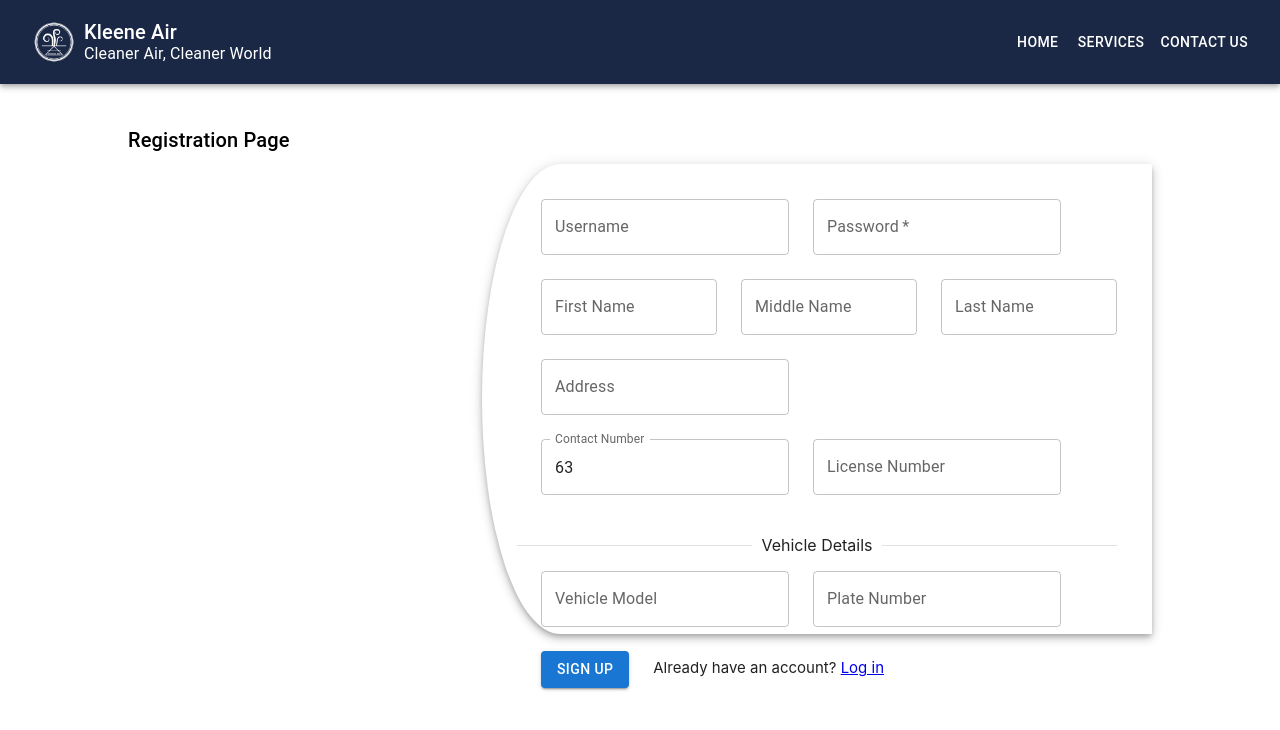
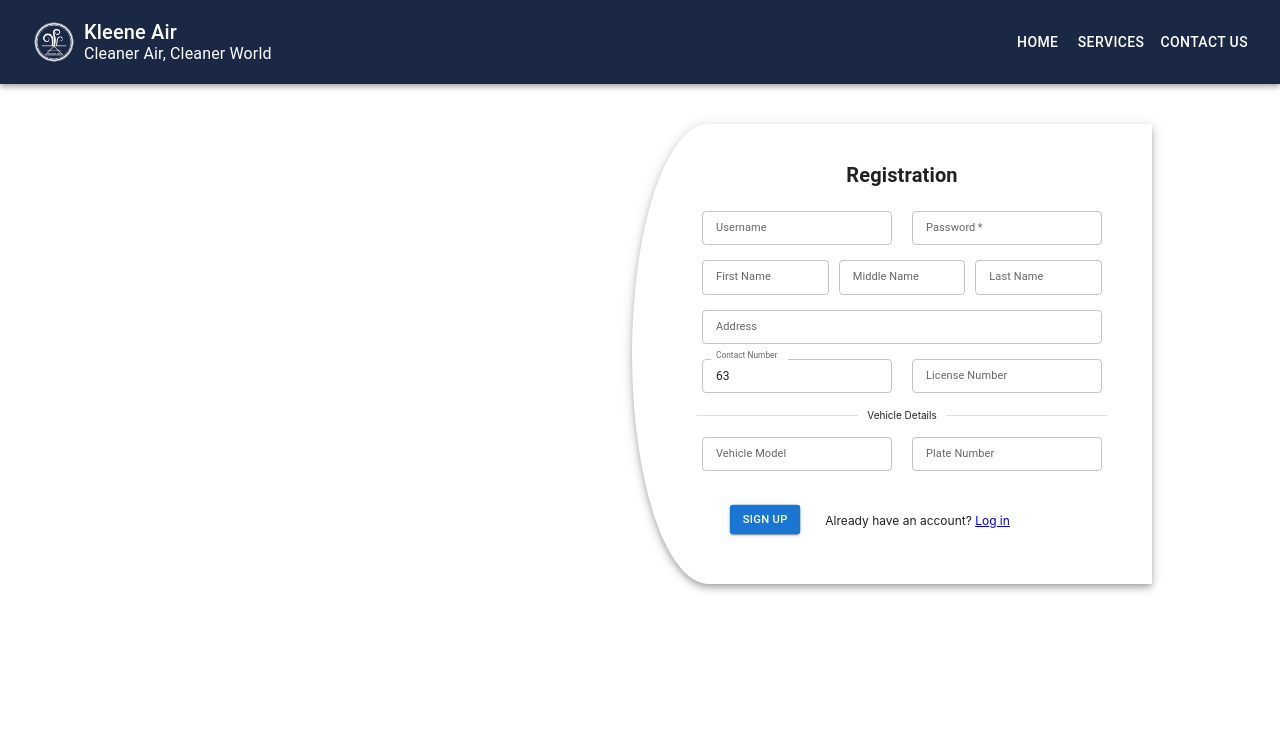
Before and after one commit to Olivein123/AppDevRepo, a React (Create React App) app in the folder Frontend/kleeneair-ui/: page /register in a window 1280 px wide. Shown: the top 730 px of the page. Built offline with nearby package versions, Linux system fonts and the light colour scheme.

Commit message:
Redesign Registration Page

```diff
--- a/Frontend/kleeneair-ui/src/App.css
+++ b/Frontend/kleeneair-ui/src/App.css
@@ -71,3 +71,12 @@
     width: min(100%-15px, 840px);
     margin-inline: auto;
 }
+
+.MuiInputLabel-root {
+  font-size: 11px !important;
+  padding-bottom: 20px !important;
+}
+
+.MuiInput-root {
+  height: 45px !important;
+}
--- a/Frontend/kleeneair-ui/src/Components/RegistrationComp/UserRegistrationComp.tsx
+++ b/Frontend/kleeneair-ui/src/Components/RegistrationComp/UserRegistrationComp.tsx
@@ -4,18 +4,6 @@ import ContentContainer from '../DashboardComp/PaperStyleContainer';
 import RegistrationInnerContext from './UserRegistrationInnerContext';
 import CSS from 'csstype';
 import { Container, Paper, Typography } from '@mui/material';
-
-
-
-const test: CSS.Properties = {
-    position:"absolute",
-    top:"50%",
-    left:"50%",
-    transform:"translate(-50%,50%)",
-    backgroundSize:"200px 200px",
-    borderRadius:"80% 20% 32% 68% / 58% 22% 78% 42%"
-
-}
 
 type ContainerProps = {
     headings: string,
@@ -27,15 +15,16 @@ function IrregularContentContainer(props:ContainerProps) {
         padding: '35px' , margin:'40px',
         borderRadius:"5rem 0rem 0em 5rem/15rem",
         float:"right",
-        height:"400px",
-        width:"600px"
+        height:"390px",
+        width:"450px"
 
     }
 
     return (
         <Container className="paperEffect" maxWidth={false}>
-            <Typography align="left" variant="h6" sx={{ mt: 5, mb: -4, ml: 5 }}>{props.headings}</Typography>
+
             <Paper elevation={5} style={paperStyle }>
+                <Typography variant="h6" sx={{ marginLeft:'20px', fontWeight:"bold"}}>{props.headings}</Typography>
                 {props.children}
             </Paper>
 
@@ -47,7 +36,7 @@ function IrregularContentContainer(props:ContainerProps) {
 
 export default function RegisterUser() {
     return (
-        <IrregularContentContainer headings="Registration Page">
+        <IrregularContentContainer headings="Registration">
                 <RegistrationInnerContext />
         </IrregularContentContainer>
     );
--- a/Frontend/kleeneair-ui/src/Components/RegistrationComp/UserRegistrationInnerContext.tsx
+++ b/Frontend/kleeneair-ui/src/Components/RegistrationComp/UserRegistrationInnerContext.tsx
@@ -2,7 +2,9 @@ import { Alert, Button, CircularProgress, Divider, FormControl, Grid, TextField
 import { SetStateAction, useEffect, useRef, useState } from 'react';
 import { RestAPI } from "../../Services/restAPI";
 import axios from "axios";
+import CSS from 'csstype';
 import SnackbarComp from "../Snackbar/SnackbarComp";
+import { fontSize } from "@mui/system";
 
 export default function RegistrationInnerContext() {
     const [newUser, sendRequest, newSite, newBookingSchedule, addSiteToUser, addBookingToSite,
@@ -60,8 +62,7 @@ export default function RegistrationInnerContext() {
         if (fname !== "" && mname !== "" && lname !== "" && address !== "" && contact !== undefined &&
         license !== "" && user !== "" && pass !== "" && model !== "" && model !== "" && platenumber !== "") {
             newUser({
-                id: -1,
-                firstname: fname, middlename: mname, lastname: lname, address: address,
+                id: -1, firstname: fname, middlename: mname, lastname: lname, address: address,
                 contact_num: contact, license_num: license, username: user, password: pass,
                 vehicles: [], bookings: [], sites: []
             })
@@ -71,7 +72,7 @@ export default function RegistrationInnerContext() {
         } else {
             console.log("error");
             setCode(1);
-            return <><div><Alert severity="error" >Fields are required!</Alert ></div></>
+            return <div><Alert severity="error" >Fields are required!</Alert ></div>
         }
     }
 
@@ -97,111 +98,161 @@ export default function RegistrationInnerContext() {
         label:string,
         key:string,
         value:string,
-        stateSetter:(event: React.ChangeEvent<HTMLInputElement | HTMLTextAreaElement>) => void
+        stateSetter:React.Dispatch<SetStateAction<string>>
     }
 
-    const TextFieldFunction = (props:TextfieldProps) =>{
+    function TextFieldFunction (props:TextfieldProps){
         return(
              <TextField error = {props.state === "" && submitted} id={props.id} label={props.label}
                 type="text" variant="outlined" value={props.value} key={props.key}
-                onChange={props.stateSetter} />
+                onChange={(event)=>props.stateSetter}/>
         )
     }
 
+    const styling:CSS.Properties ={
+        width:"100%",
+        fontSize:"4px"
+    }
+
+    const resizeFont:CSS.Properties = {
+       fontSize:"10px"
+    }
+
+    const DivFlexStyling:CSS.Properties = {
+        display: "flex",
+        margin:"5px"
+    }
+
+    const styling3:CSS.Properties = {
+        margin:'10px',
+        paddingLeft:"20px",
+    }
+
     return (
-        <FormControl className="centerDisplayForm">
-            <div>
+        <div style={styling3}>
 
-            <div className="registerInLine">
-                    <FormControl sx={{ ml: 3, mb: 3 }} variant="outlined">
+        <div style={DivFlexStyling}>
             <TextField error = {user === "" && submitted} id="username" label="Username"
-                        type="text" variant="outlined" value={user} key="user"
-                        onClick={()=> setUserClicked(true)}
+            type="text" variant="outlined" value={user} key="user" size="small"
+            InputProps={{ style: {fontSize:12} }}
+            onClick={()=> setUserClicked(true)} style={styling}
+            sx={{
+                marginRight:'10px',
+                marginTop:'10px'
+            }}
             onChange={(event) => setUsername(event.target.value)} />
-                    </FormControl>
 
-                    <FormControl sx={{ ml: 3, mb: 3 }} variant="outlined">
             <TextField error = {pass === "" && submitted} required id="password" label="Password"
-                        type="Password" variant="outlined" value={pass} key="pass"
-                        onClick={()=>setPassClicked(true)}
+            type="Password" variant="outlined" value={pass} key="pass" size="small"
+            InputProps={{ style: {fontSize:12} }}
+            onClick={()=>setPassClicked(true)} style={styling}
+            sx={{
+                marginLeft:'10px',
+                marginTop:'10px'
+            }}
             onChange={(event) => setPassword(event.target.value)} />
-                    </FormControl>
         </div>
 
-            <div className="registerInLine">
-                <FormControl sx={{ ml:3, mb: 3}} variant="outlined">
+        <div style={DivFlexStyling}>
             <TextField  error = {fname === "" && submitted} id="firstname" label="First Name"
-                    onClick={()=>setFnameClicked(true)}
+            onClick={()=>setFnameClicked(true)} style={styling} size="small"
+            InputProps={{ style: {fontSize:12} }}
             type="text" value={fname} variant="outlined" key="ftname"
+            sx={{
+                marginRight:'10px',
+                marginTop:"10px"
+            }}
             onChange={(event) => setFirstname(event.target.value)} />
-                </FormControl>
 
-                <FormControl sx={{ ml: 3, mb: 3}} variant="outlined">
             <TextField error = {mname === "" && submitted} id="middlename" label="Middle Name"
-                    onClick={()=>setMnameClicked(true)}
+            onClick={()=>setMnameClicked(true)} style={styling} size="small"
+            InputProps={{ style: {fontSize:12} }}
             type="text" value={mname} variant="outlined" key="mname"
+            sx={{
+                marginTop:"10px"
+            }}
             onChange={(event) => setMiddlename(event.target.value)} />
-                </FormControl>
 
-                <FormControl sx={{ ml: 3, mb: 3 }} variant="outlined">
             <TextField error = {lname === "" && submitted} id="lastname" label="Last Name"
-                    onClick={()=>setLnameClicked(true)}
+            onClick={()=>setLnameClicked(true)} style={styling} size="small"
+            InputProps={{ style: {fontSize:12} }}
             type="text" value={lname} variant="outlined" key="lname"
+            sx={{
+                marginLeft:'10px',
+                marginTop:"10px"
+            }}
             onChange={(event) => setLastname(event.target.value)} />
-                </FormControl>
         </div>
 
-            <div className="registerInLine">
-                <FormControl sx={{ ml: 3, mb: 3}} variant="outlined">
+        <div style={DivFlexStyling}>
             <TextField error={address === "" && submitted} id="address" label="Address"
-                    onClick={()=>setAddressClicked(true)}
+            onClick={()=>setAddressClicked(true)} style={styling} size="small"
+            InputProps={{ style: {fontSize:12} }}
             type="text" value={address} variant="outlined" key="address"
+            sx={{
+                marginTop:"10px"
+            }}
             onChange={(event) => setAddress(event.target.value)} />
-                </FormControl>
         </div>
 
 
-            <div className="registerInLine">
-                <FormControl sx={{ ml: 3, mb: 3 }} variant="outlined">
+        <div style={DivFlexStyling}>
             <TextField error ={contact === 63 && submitted} id="contactnumber" label="Contact Number"
-                    onClick={()=>setContactClicked(true)}
+            onClick={()=>setContactClicked(true)} style={styling} size="small"
+            InputProps={{ style: {fontSize:12} }}
             type="tel" value={contact} variant="outlined" key="contact"
+            sx={{
+                marginRight:'10px',
+                marginTop:'10px'
+            }}
             onChange={verifyNumber} />
-                </FormControl>
 
-                <FormControl sx={{ ml: 3, mb: 3}} variant="outlined">
             <TextField error ={license == "" && submitted} id="licensenumber" label="License Number"
-                    onClick={()=>setLicenseClicked(true)}
+            onClick={()=>setLicenseClicked(true)} style={styling} size="small"
+            InputProps={{ style: {fontSize:12} }}
             type="tel" value={license} variant="outlined" key="license"
+            sx={{
+                marginLeft:'10px',
+                marginTop:'10px'
+            }}
             onChange={(event) => setLicenseNumber(event.target.value)} />
-                </FormControl>
         </div>
 
-                <Divider sx={{ mt: 2, mb:2 }}>Vehicle Details</Divider>
-            <div className="registerInLine">
-               <FormControl sx={{ ml: 3, mb: 3 }} variant="outlined">
+            <Divider sx={{ mt: 2, mb:2, fontSize:"10px"}}>Vehicle Details</Divider>
+
+        <div style={DivFlexStyling}>
             <TextField error={model == "" && submitted} id="model" label="Vehicle Model"
-                  onClick={()=>setModelClicked(true)}
+            onClick={()=>setModelClicked(true)} style={styling} size="small"
+            InputProps={{ style: {fontSize:12} }}
             type="tel" value={model} variant="outlined" key="model"
+            sx={{
+                marginRight:"10px",
+                marginBottom:"25px"
+            }}
             onChange={(event) => setModel(event.target.value)} />
-               </FormControl>
 
-               <FormControl sx={{ ml: 3, mb: 3 }} variant="outlined">
             <TextField error={platenumber == "" && submitted} id="platenumber" label="Plate Number"
-                  onClick={()=>setPlateNumberClicked(true)}
+            onClick={()=>setPlateNumberClicked(true)} style={styling} size="small"
+            InputProps={{ style: {fontSize:12} }}
             type="tel" value={platenumber} variant="outlined" key="platenumber"
+            sx={{
+                marginLeft:"10px",
+                marginBottom:"25px"
+            }}
             onChange={(event) => setPlateNumber(event.target.value)} />
-               </FormControl>
         </div>
 
 
             <Grid container>
                 <Grid item>
-                        <Button sx={{ ml: 3, mb: 3, marginRight: 0 }} variant="contained" onClick={SubmitRegistration}>Sign Up</Button>
+                    <Button sx={{ ml: 3, mb: 3, marginRight: 0, transform:"scale(0.8)"}} variant="contained"
+                    onClick={SubmitRegistration}>Sign Up</Button>
                 </Grid>
-                <Grid item sx={{ ml: 3, mt: -1,   fontSize: "15px" }}>
+
+                <Grid item sx={{ ml: 2, mt: 0,   fontSize: "12px"}}>
                     <p>Already have an account? <a href="/login">Log in</a></p>
                 </Grid>
+
                 <SnackbarComp
                 setOpen={setOpen}
                 open={open}
@@ -209,11 +260,8 @@ export default function RegistrationInnerContext() {
                 successMessage={'Register success!'}
                 errorMessage={'Register failed!'}/>
             </Grid>
+
         </div>
-
-        </FormControl>
-
-
     );
 }
 
```
Lines whose indentation alone changed are shown as unchanged.
